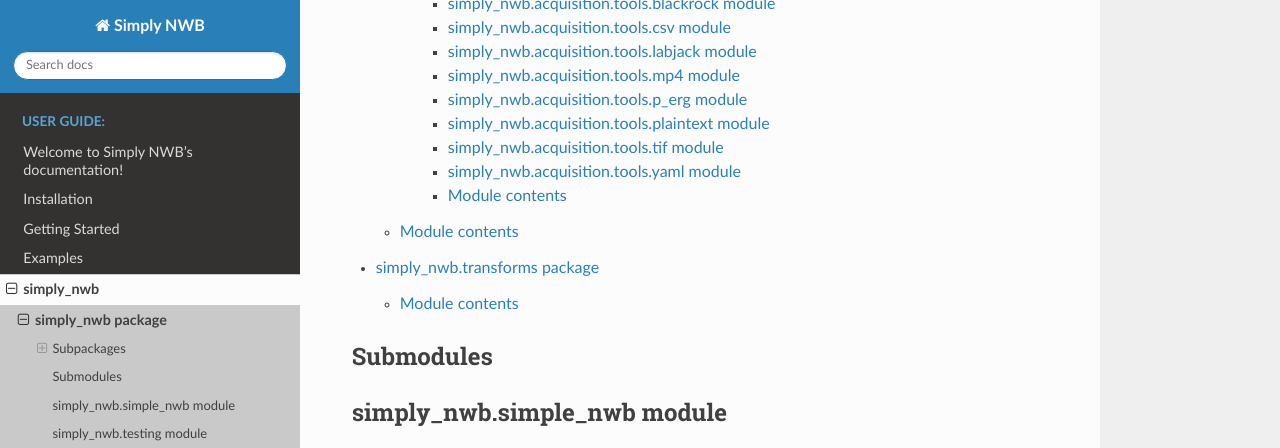
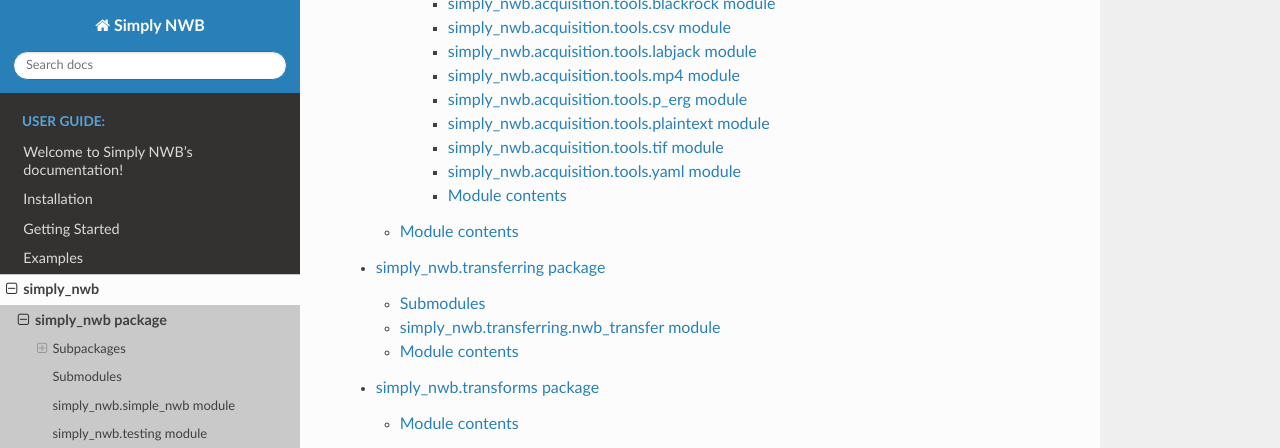
Before and after one commit to Anschutz-Visual-Cluster/simply-nwb, a Sphinx documentation site: the page built from docs/source/simply_nwb.rst, in a window 1280 px wide and 900 px high, scrolled down 356 px, cut to the strip 0-448 px from the top of the window. Built offline with Sphinx 7.4.7 and the Read the Docs theme 2.0.0, drawn with Linux system fonts in a browser that asks for light colours.

Commit message:
Transfer updates, 0.0.7 publish

```diff
--- a/docs/source/simply_nwb.rst
+++ b/docs/source/simply_nwb.rst
@@ -8,6 +8,7 @@ Subpackages
    :maxdepth: 4
 
    simply_nwb.acquisition
+   simply_nwb.transferring
    simply_nwb.transforms
 
 Submodules
--- /dev/null
+++ b/docs/source/simply_nwb.transferring.rst
@@ -0,0 +1,21 @@
+simply\_nwb.transferring package
+================================
+
+Submodules
+----------
+
+simply\_nwb.transferring.nwb\_transfer module
+---------------------------------------------
+
+.. automodule:: simply_nwb.transferring.nwb_transfer
+   :members:
+   :undoc-members:
+   :show-inheritance:
+
+Module contents
+---------------
+
+.. automodule:: simply_nwb.transferring
+   :members:
+   :undoc-members:
+   :show-inheritance:
--- a/setup.py
+++ b/setup.py
@@ -1,6 +1,6 @@
 from setuptools import setup, find_packages
 
-VERSION = "0.0.6"
+VERSION = "0.0.7"
 
 
 def parse_requirements(requirement_file):
```
Also changed, not shown: 1 other file.
